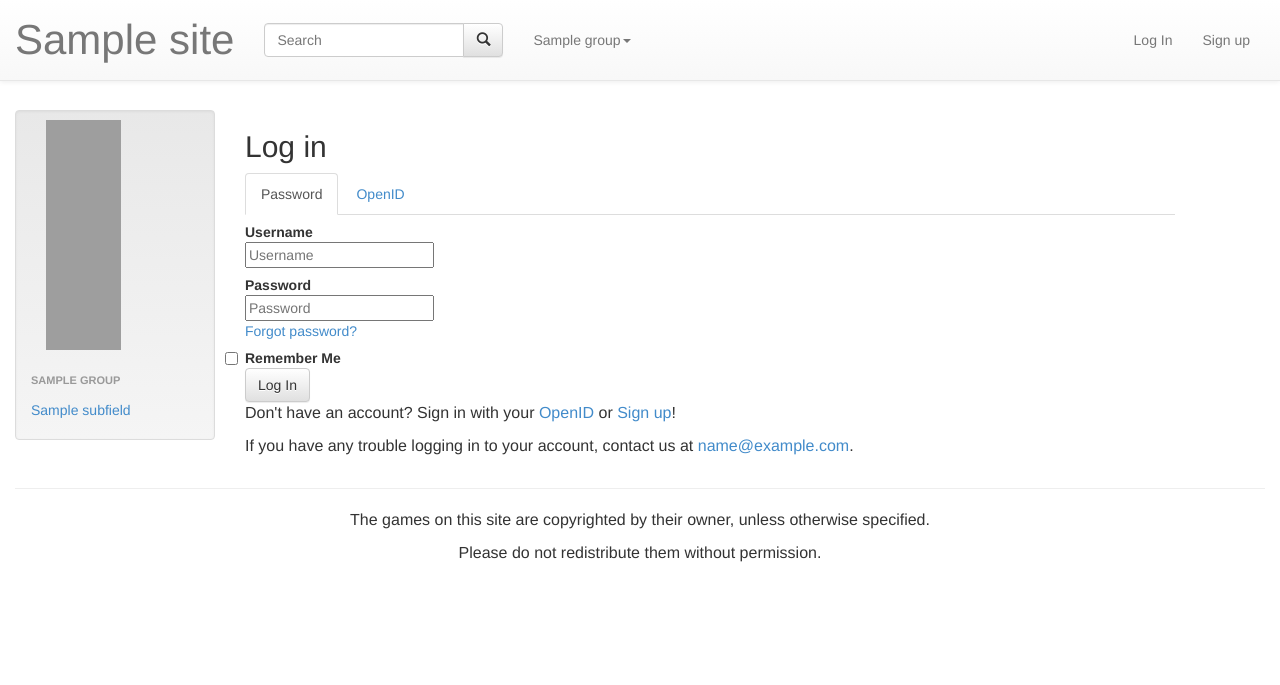
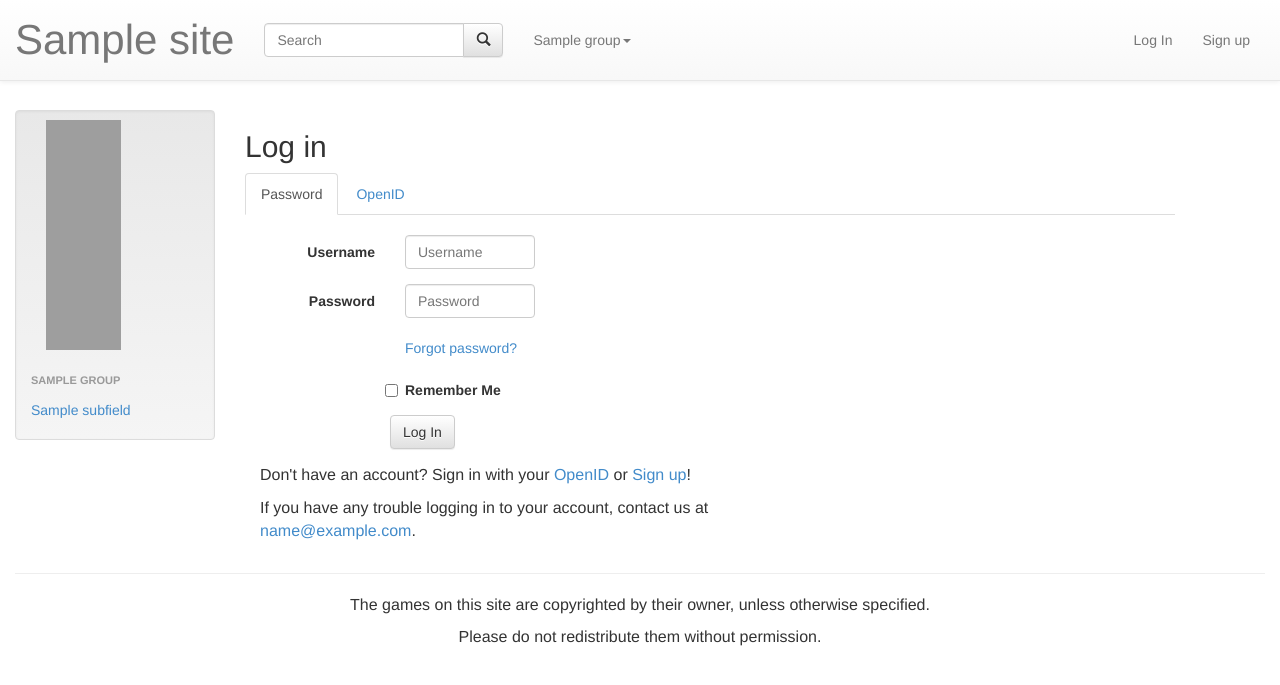
Before and after one commit to renpy/vn-list, a Flask app: template app/templates/login.html in a window 1280 px wide. Shown: the top 685 px of the page. Run offline with Flask 2, Linux system fonts and the light colour scheme; tables that the repository leaves empty hold one stand-in row (values such as "Sample post"); the template is opened without the code that fills it: values that come from a table or form of the project are taken from there, most other values are stand-ins (such as "Sample title", 1, 10 or a date in 2020); parts of the project's set-up code (start-up, migrations or seed data) failed here and were passed over; some libraries are stand-ins or nearby versions; grey boxes are pictures that could not be loaded.

Commit message:
Bootstrap stuff done

```diff
--- a/app/templates/login.html
+++ b/app/templates/login.html
@@ -33,33 +33,38 @@ function set_openid(openid, pr)
     <div class="tab-pane active" id="tab1">
 <form class="form-horizontal" action="{{ url_for('login') }}" name="login1" method="post">
   {{form.hidden_tag()}}
-  <div class="control-group">
-    <label class="control-label" for="{{form.username.id}}">Username</label>
-    <div class="controls">
-			{{form.username(placeholder="Username")}}
+  <div class="form-group" style="padding-top: 20px">
+    <label class="control-label col-md-2" for="{{form.username.id}}">Username</label>
+    <div class="col-md-2">
+			{{form.username(placeholder="Username", class="form-control")}}
     </div>
   </div>
-  <div class="control-group">
-    <label class="control-label" for="{{form.password.id}}">Password</label>
-    <div class="controls">
-			{{form.password(placeholder="Password")}}<br /><a href="{{ url_for('password_reset') }}">Forgot password?</a>
-
+  <div class="form-group">
+    <label class="control-label col-md-2" for="{{form.password.id}}">Password</label>
+    <div class="col-md-2">
+			{{form.password(placeholder="Password", class="form-control")}}<br /><a href="{{ url_for('password_reset') }}">Forgot password?</a>
     </div>
   </div>
-  <div class="control-group">
-    <div class="controls">
+
+    <div class="form-group">
+        <div class="col-md-2"></div>
+        <div class="col-md-2">
             <label class="checkbox">
                 {{form.remember_me}} Remember Me
             </label>
+        </div>
+    </div>
+    <div class="form-group">
+        <div class="col-md-2"></div>
         <button type="submit" class="btn btn-default">Log In</button>
     </div>
+
+
+
+    <div class="col-md-8">
+<p>Don't have an account? Sign in with your <a id="openidlink" href="#tab2" data-toggle="tab">OpenID</a> or <a href="{{ url_for('signup') }}">Sign up</a>!</p>
     </div>
 
-  <div class="control-group">
-    <div class="controls">
-<p>Don't have an account? Sign in with your <a id="openidlink" href="#tab2" data-toggle="tab">OpenID</a> or <a href="{{ url_for('signup') }}">Sign up</a>!</p>
-    </div>
-  </div>
 </form>
     </div>
 
@@ -70,32 +75,40 @@ function set_openid(openid, pr)
 
 <form class="form-horizontal" action="{{ url_for('login') }}" name="login" method="post">
     {{formoid.hidden_tag()}}
-  <div class="control-group">
-    <label class="control-label" for="{{formoid.openid.id}}">OpenID</label>
-    <div class="controls">
-        {{formoid.openid(class="input-xlarge", placeholder="OpenID Identifier")}}
-    </div>
-  </div>
 
-<p>Please enter your OpenID, or select one of the providers below:</p>
+    <div class="col-md-4" style="padding-top: 20px">
+        <p>Please select one of the providers or enter your OpenID below:</p>
         <p>
         {% for pr in providers %}
             <a href="javascript:set_openid('{{pr.url}}', '{{pr.name}}');">{{pr.name}}</a>{% if not loop.last %} | {% endif %}
         {% endfor %}
         </p>
-
-  <div class="control-group">
-    <div class="controls">
+    </div>
+    <div class="clearfix"></div>
+    <div class="form-group" style="padding-left: 30px;">
+        <label class="control-label pull-left" for="{{formoid.openid.id}}">OpenID</label>
+        <div class="col-md-4">
+            {{formoid.openid(class="form-control", placeholder="OpenID Identifier")}}
+        </div>
+    </div>
+    <div class="form-group" style="padding-left: 35px;">
+        <div class="col-md-2">
             <label class="checkbox">
                 {{formoid.remember_me}} Remember Me
             </label>
+        </div>
+    </div>
+    <div class="form-group" style="padding-left: 30px;">
         <button type="submit" class="btn btn-default">Log In</button>
     </div>
-  </div>
+
       </form>
     </div>
   </div>
 
+  <div class="clearfix"></div>
+  <div class="col-md-8">
     <p>If you have any trouble logging in to your account, contact us at <a href="{{ help_email }}">{{ help_email }}</a>.</p>
   </div>
+</div>
 {% endblock %}
```
Also changed, not shown: app/templates/account.html (+22 -20 lines), app/templates/signup.html (+15 -14 lines). Lines whose indentation alone changed are shown as unchanged.
